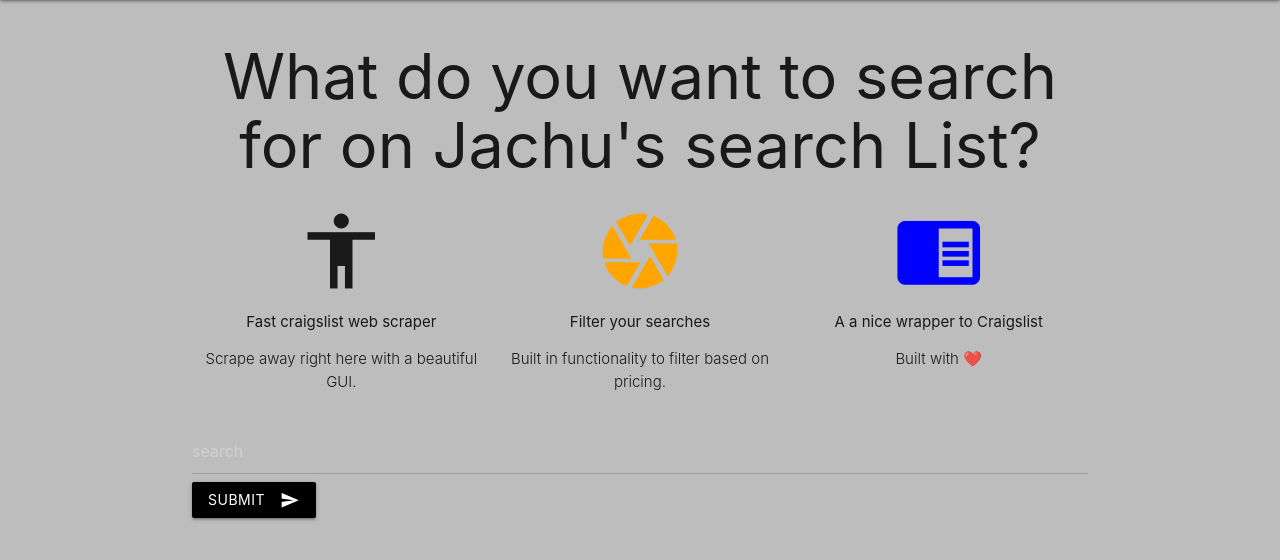
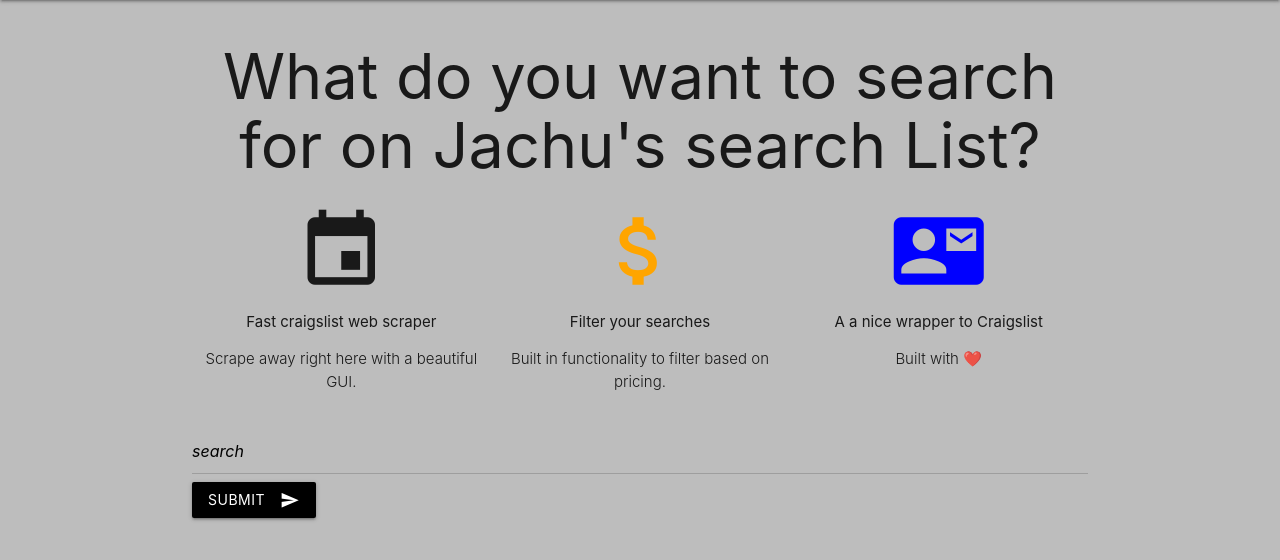
Before and after one commit to Jachu05/djangocraigslist, a Django app: page / in a window 1280 px wide. Shown: the part 64-624 px from the top of the page. Run offline with Django 3.2, Linux system fonts and the light colour scheme.

Commit message:
updated css

```diff
--- a/my_app/models.py
+++ b/my_app/models.py
@@ -7,7 +7,7 @@
     created = models.DateTimeField(auto_now=True)
 
     def __str__(self):
-        return '{}'.format(self.search)
+        return f'{self.search}'
 
     class Meta:
         verbose_name_plural = 'Searches'
--- a/my_app/views.py
+++ b/my_app/views.py
@@ -27,7 +27,7 @@
 
     soup = BeautifulSoup(response.text, features='html.parser')
 
-    post_listings = soup.find_all('li',  {'class': 'result-row'})
+    post_listings = soup.find_all('li', {'class': 'result-row'})
 
     final_postings = []
     for post in post_listings:
@@ -61,5 +61,5 @@
 
     soup = BeautifulSoup(response.text, features='html.parser')
 
-    post_listings = soup.find_all('li',  {'class': 'result-row'})
+    post_listings = soup.find_all('li', {'class': 'result-row'})
     post = post_listings[1].find(class_='result-image')
--- a/static/css/style.css
+++ b/static/css/style.css
@@ -7,3 +7,8 @@
     height: 250px; /* Your height here */
     overflow: hidden;
 }
+
+input::placeholder {
+  color: black;
+  font-style: italic;
+}
--- a/templates/base.html
+++ b/templates/base.html
@@ -29,7 +29,7 @@
 
         <div class="col s4">
             <div class="center">
-                <i class="large material-icons">accessibility</i>
+                <i class="large material-icons">event</i>
                 <p>Fast craigslist web scraper</p>
                 <p class="light center">Scrape away right here with a beautiful GUI.</p>
             </div>
@@ -37,7 +37,7 @@
 
         <div class="col s4">
             <div class="center">
-                <i class="large material-icons" style="color: orange">camera</i>
+                <i class="large material-icons" style="color: orange">attach_money</i>
                 <p>Filter your searches</p>
                 <p class="light center">Built in functionality to filter based on pricing.</p>
             </div>
@@ -45,7 +45,7 @@
 
         <div class="col s4">
             <div class="center">
-                <i class="large material-icons" style="color: blue">chrome_reader_mode</i>
+                <i class="large material-icons" style="color: blue">contact_mail</i>
                 <p>A a nice wrapper to Craigslist</p>
                 <p class="light center">Built with ❤️</p>
             </div>
```
